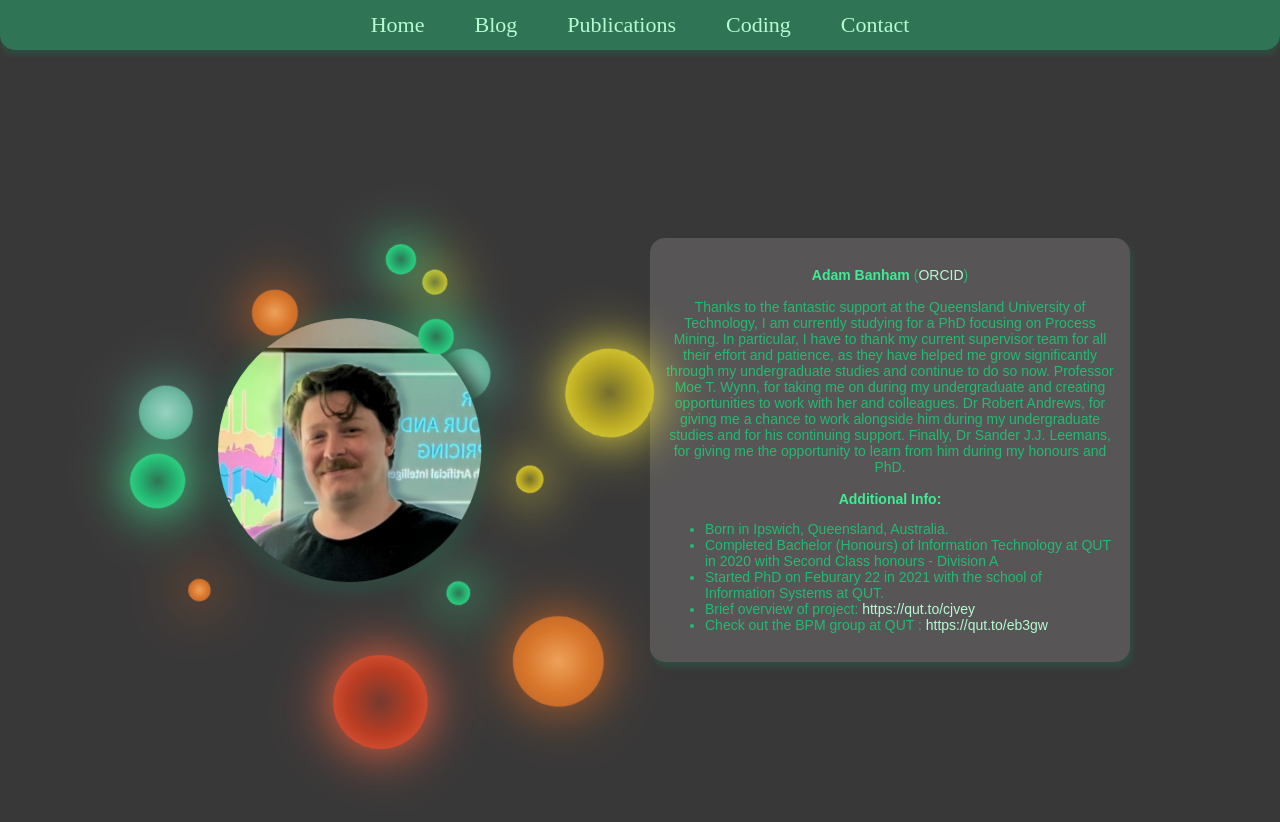
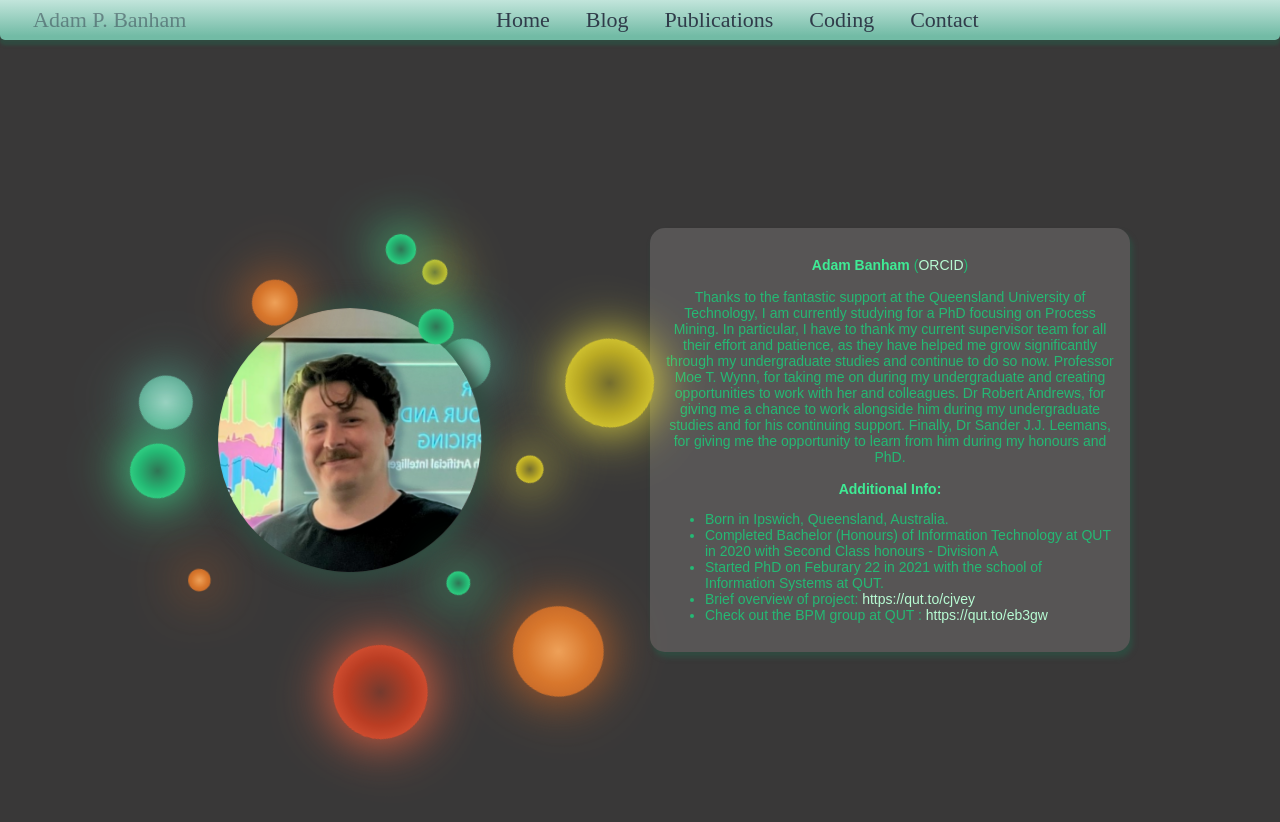
Before and after one commit to AdamBanham/personal-webpage-stack, a Vue app in the folder frontend/: page /blog in a window 1280 px wide. Shown: the top 822 px of the page. Built offline with nearby package versions, Linux system fonts and the light colour scheme.

Commit message:
updated style of toolbar

```diff
--- a/frontend/src/components/toolbar/toolbar.vue
+++ b/frontend/src/components/toolbar/toolbar.vue
@@ -1,5 +1,9 @@
 <template>
   <div class="toolbar">
+    <div class="name">
+        Adam P. Banham
+    </div>
+    <div  class="choices">
     <div
       class="choice"
       @click="moveTo('home')"
@@ -30,6 +34,7 @@
     >
       Contact
     </div>
+    </div>
   </div>
 </template>
 
@@ -48,29 +53,43 @@ methods : {
 @import "@/styles/colours_ant.sass"
 .toolbar
     width: 100%
-    height: 50px
-    background-color: $green-3
-    box-shadow: $green-1 0px 5px 5px 0.5px
-    border-radius: 0px 0px 15px 15px
+    height: 40px
+    background: linear-gradient($cyan-1, $cyan-5 90%)
+    box-shadow: $green-1 0px 5px 3px 0.25px
+    border-radius: 0px 0px 5px 5px
     display: inline-flex
-    justify-content: center
-    align-items: center
-    .choice
+    justify-content: flex-start
+    .choices
+      display: inline-flex
+      justify-content: center
+      align-items: center
+      width: 100%
+      .choice
         display: inline-flex
         justify-content: center
         align-items: center
-        padding-left: 10px
-        padding-right: 10px
-        margin-left: 15px
-        margin-right: 15px
-        height: 50px
+        padding-left: 15px
+        padding-right: 15px
+        margin-left: 3px
+        margin-right: 3px
+        height: 40px
         text-align: center
         vertical-align: middle
         border-radius: 7.5px
-        color: $green-10
+        color: $blue-1
         cursor: pointer
         font-size: 22px
         &:hover
-            background-color: $green-9
-            color: $green-1
+            background-color: $cyan-5
+            color: $cyan-1
+    .name
+      margin-left: 25px
+      font-size: 22px
+      color: $blue-1
+      width: 200px
+      display: inline-flex
+      justify-content: center
+      align-items: center
+      opacity: 50%
+
 </style>
```
